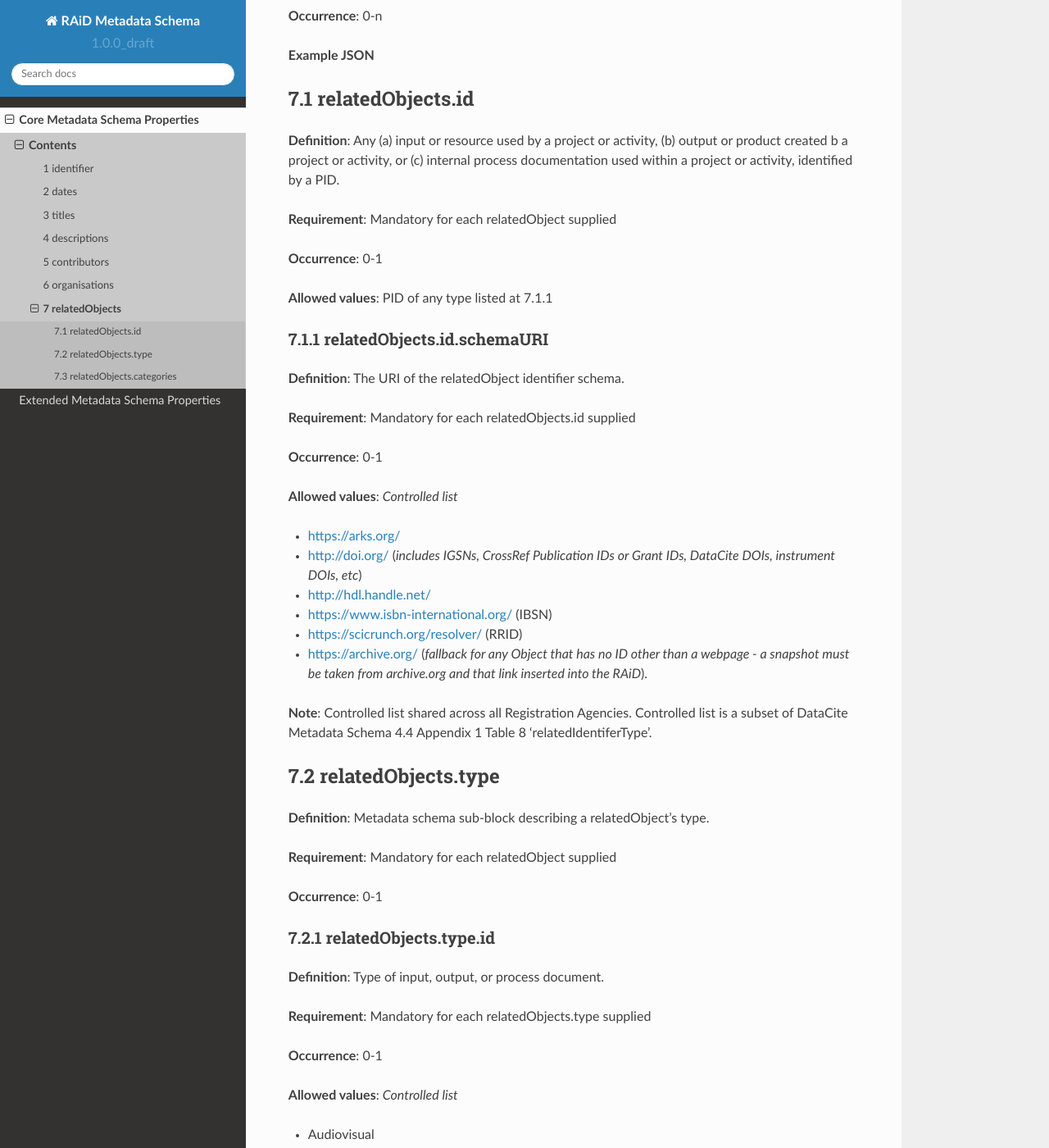
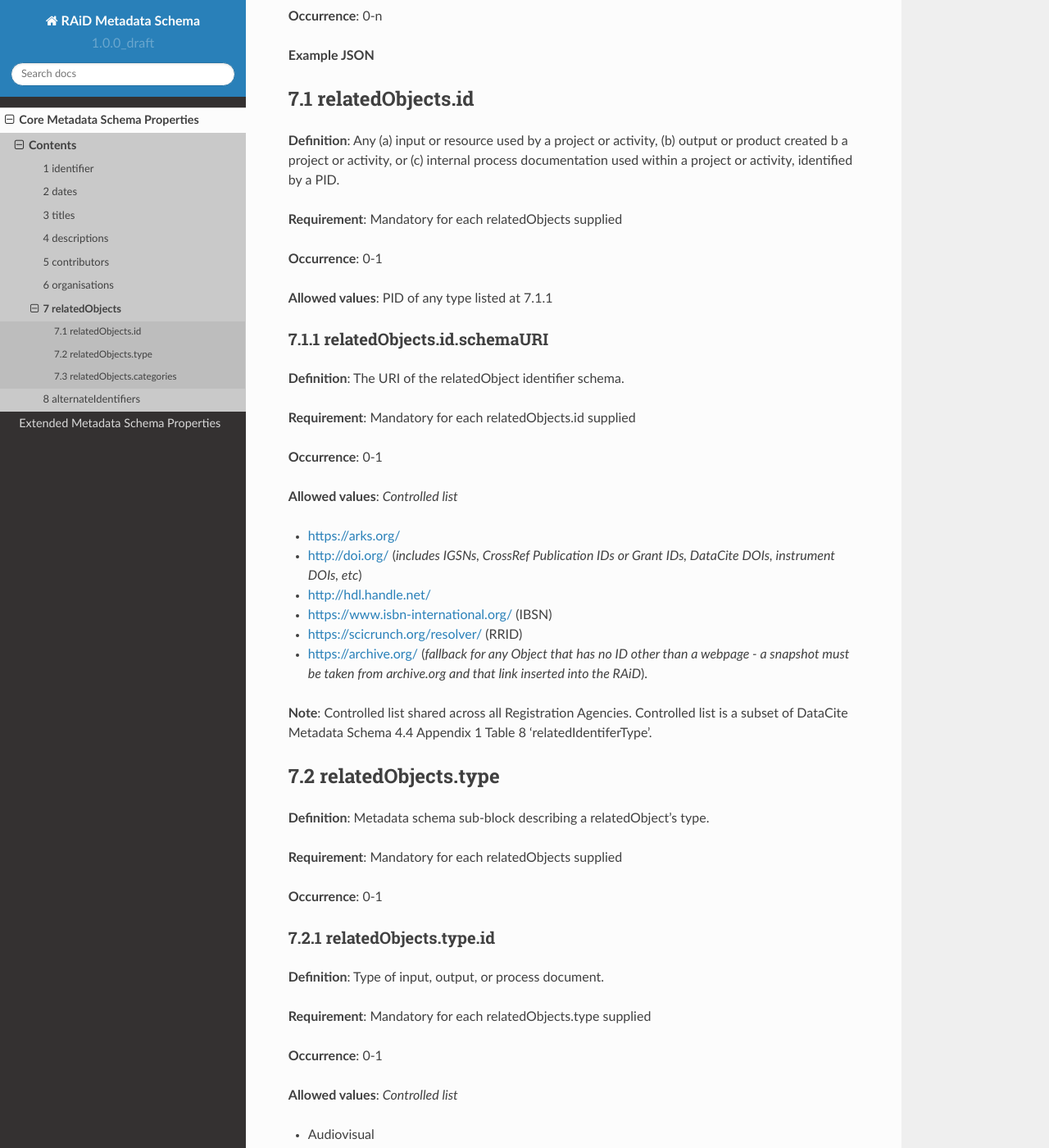
Before and after one commit to au-research/raid-metadata, a Sphinx documentation site: the page built from rtd/docs/source/relatedObjects.rst, in a window 1280 px wide and 1400 px high, scrolled down 372 px. Shown: the whole window at 82% size. Built offline with Sphinx 7.4.7 and the Read the Docs theme 2.0.0, drawn with Linux system fonts in a browser that asks for light colours; pages that are not in the unit, such as notebooks, are missing from menus; some of the changed text lies outside the part shown.

Commit message:
Add alternateIdentifier block

```diff
--- a/rtd/docs/source/relatedObjects.rst
+++ b/rtd/docs/source/relatedObjects.rst
@@ -21,7 +21,7 @@
 
 **Definition**: Any (a) input or resource used by a project or activity, (b) output or product created b a project or activity, or (c) internal process documentation used within a project or activity, identified by a PID.
 
-**Requirement**: Mandatory for each relatedObject supplied
+**Requirement**: Mandatory for each relatedObjects supplied
 
 **Occurrence**: 0-1
 
@@ -56,7 +56,7 @@
 
 **Definition**: Metadata schema sub-block describing a relatedObject's type.
 
-**Requirement**: Mandatory for each relatedObject supplied
+**Requirement**: Mandatory for each relatedObjects supplied
 
 **Occurrence**: 0-1
 
@@ -128,7 +128,7 @@
 
 **Definition**: Metadata schema sub-block declaring that a relatedObject is an input, output, and/or process document.
 
-**Requirement**: Mandatory for each relatedObject supplied
+**Requirement**: Mandatory for each relatedObjects supplied
 
 **Occurrence**: 0-n
 
```
Also changed, not shown: rtd/docs/source/alternateIdentifiers.rst (added, +47 -0 lines).
